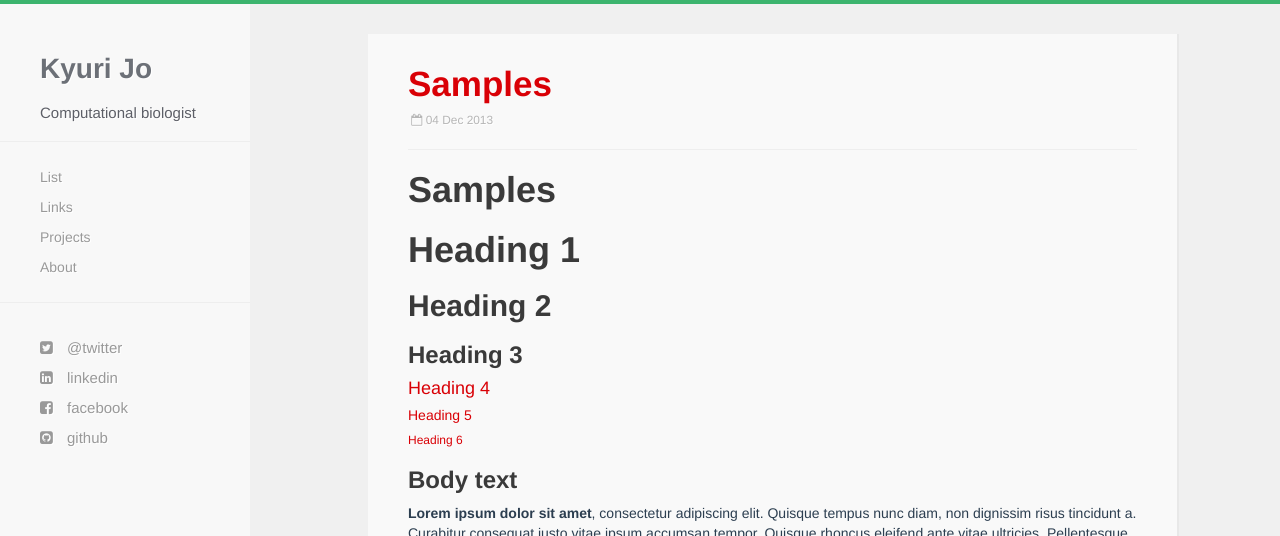
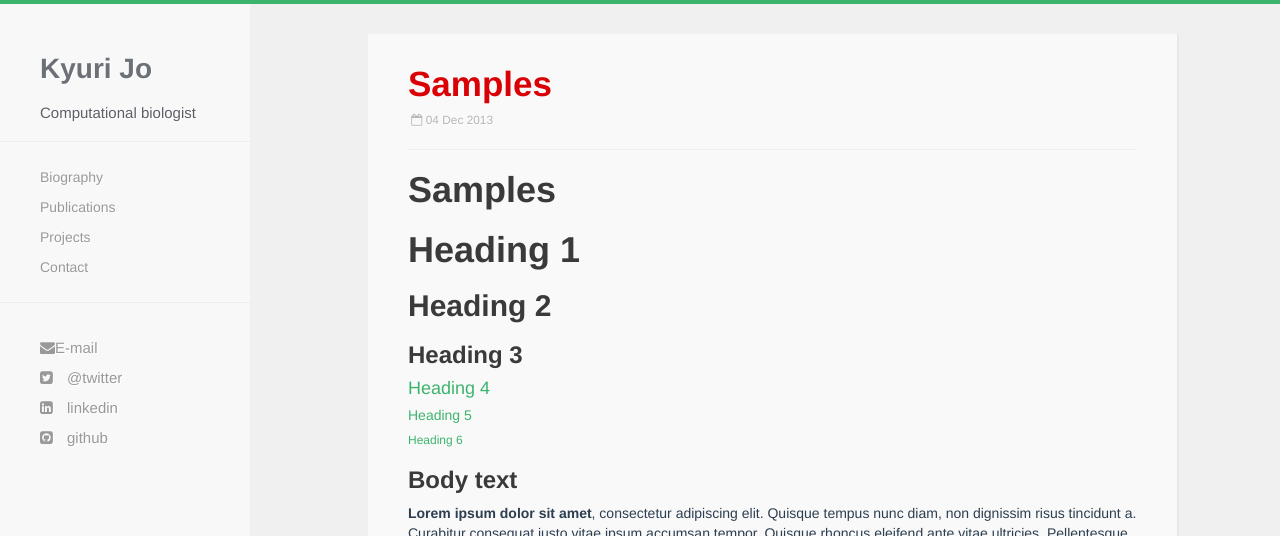
Before and after one commit to kyuriJo/kyuriJo.github.io, a Jekyll site: the page built from _posts/2013-12-04-Samples.markdown, in a window 1280 px wide. Shown: the top 536 px of the page. Built offline with Jekyll 4.4.1, drawn with Linux system fonts in a browser that asks for light colours; nearby versions of some CDN libraries; comment, search, counter and statistics services are not loaded.

Commit message:
Change navi

```diff
--- a/_config.yml
+++ b/_config.yml
@@ -5,11 +5,11 @@ description: Computational biologist
 github: http://github.com/kyuriJo
 twitter: http://twitter.com/kyuri_jo
 linkedin: http://www.linkedin.com/in/kyuriJo-bioinfo
-email: keialk[at]snu.ac.kr
+email: mailto:keialk@snu.ac.kr
 
 ##Make sure to edit the above fields, especially for disqus.
 
-highlighter: pygments
+highlighter: rouge
 markdown: kramdown
 kramdown:
   extensions: ["tables"]
--- a/_includes/navigation.html
+++ b/_includes/navigation.html
@@ -25,15 +25,15 @@
   <ul class="sidebar-nav">
     <li class="sidebar-brand"><a href="{{ site.baseurl }}/"><h1 class="brand">{{ site.name }}</h1></a><h3>{{ site.description }}</h3></li>
     <hr />
-    <li><a href="{{ site.baseurl }}/list.html">List</a></li>
-    <li><a href="{{ site.baseurl }}/links.html">Links</a></li>
+    <li><a href="{{ site.baseurl }}/about.html">Biography</a></li>
+    <li><a href="{{ site.baseurl }}/publications.html">Publications</a></li>
     <li><a href="{{ site.baseurl }}/projects.html">Projects</a></li>
-    <li><a href="{{ site.baseurl }}/about.html">About</a></li>
+    <li><a href="{{ site.baseurl }}/contact.html">Contact</a></li>
     <hr />
     <div id="social-wrapper">
+      <li> <a href="{{ site.email }}"><i class="fa fa-envelope"></i>E-mail</a></li>
       <li> <a href="{{ site.twitter }}"><i class="fa fa-twitter-square"></i> @twitter</a></li>
       <li> <a href="{{ site.linkedin }}"><i class="fa fa-linkedin-square"></i> linkedin</a> </li>
-      <li> <a href="{{ site.facebook }}"><i class="fa fa-facebook-square"></i> facebook</a></li>
       <li> <a href="{{ site.github }}"><i class="fa fa-github-square"></i> github</a> </li>
     </div>
   </ul>
--- a/_includes/showcase.html
+++ b/_includes/showcase.html
@@ -5,7 +5,7 @@
     <div class="showcase-wrapper sticky">
       <div class="showcase-text">
           {% for post in site.posts limit: 1 %}
-          <img src="{{ site.baseurl }}/images/bio_main.png><br><br><a href="{{ site.baseurl }}/about.html"><button type="button" class="btn btn-default showcase-button">Biography & CV</button></a>
+          <img src="{{ site.baseurl }}/images/bio_main.png"><br><br><a href="{{ site.baseurl }}/about.html"><button type="button" class="btn btn-default showcase-button">Biography & CV</button></a>
           {% endfor %}
       </div>
     </div>
--- a/css/hc.css
+++ b/css/hc.css
@@ -13,7 +13,7 @@ body
 h1,h2,h3,h4,h5,h6
 {
   font-family:"Helvetica Neue", helvetica, "Open Sans", sans-serif;
-  color:#d90006
+  color:#3cb46e;
 }
 
 h1
--- a/index.html
+++ b/index.html
@@ -2,7 +2,6 @@
 title: Kyuri Jo
 ---
 {% include showcase.html %}
-{% include greeting.html %}
 
 {% if site.posts != empty %}
 <div class="recent-posts">
```
